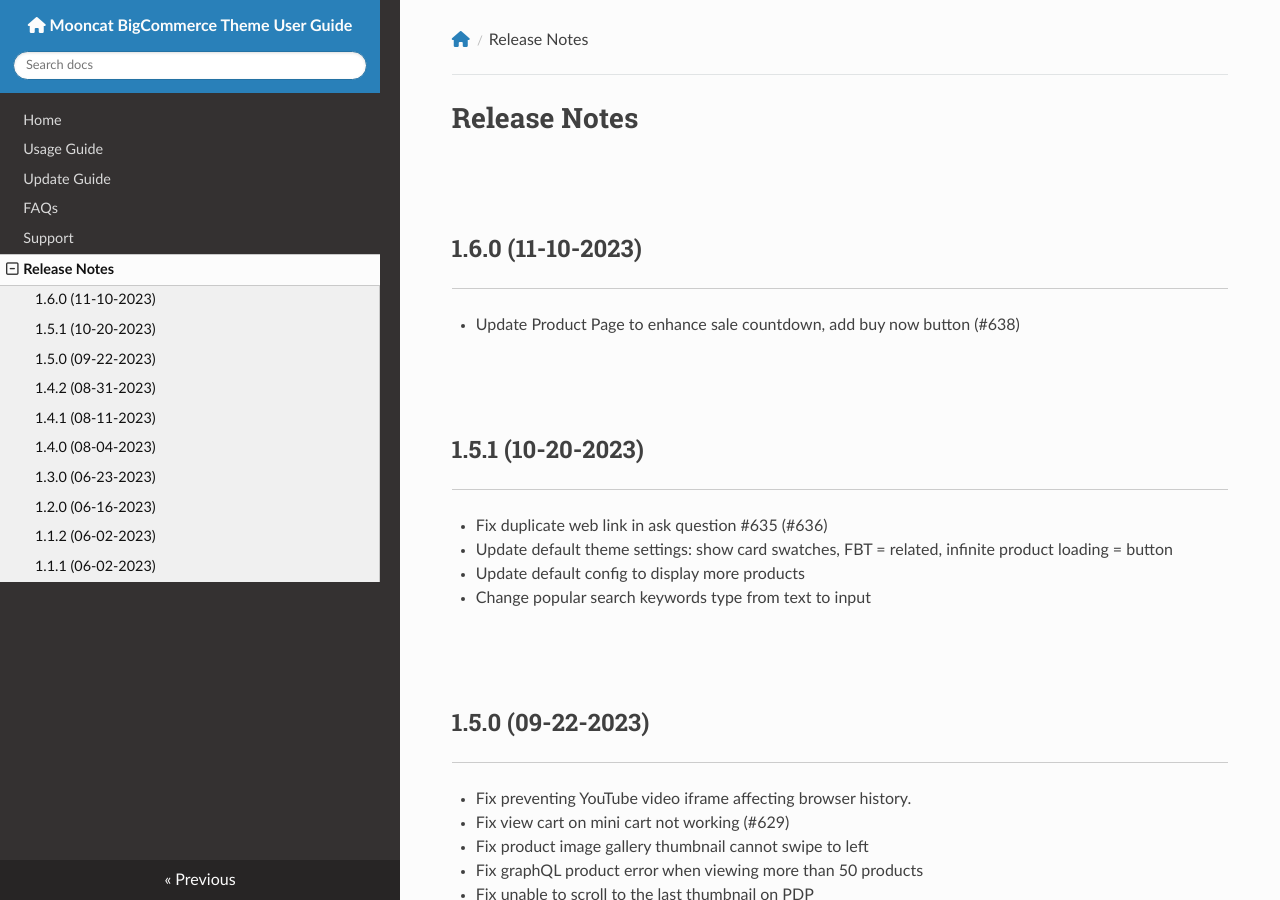
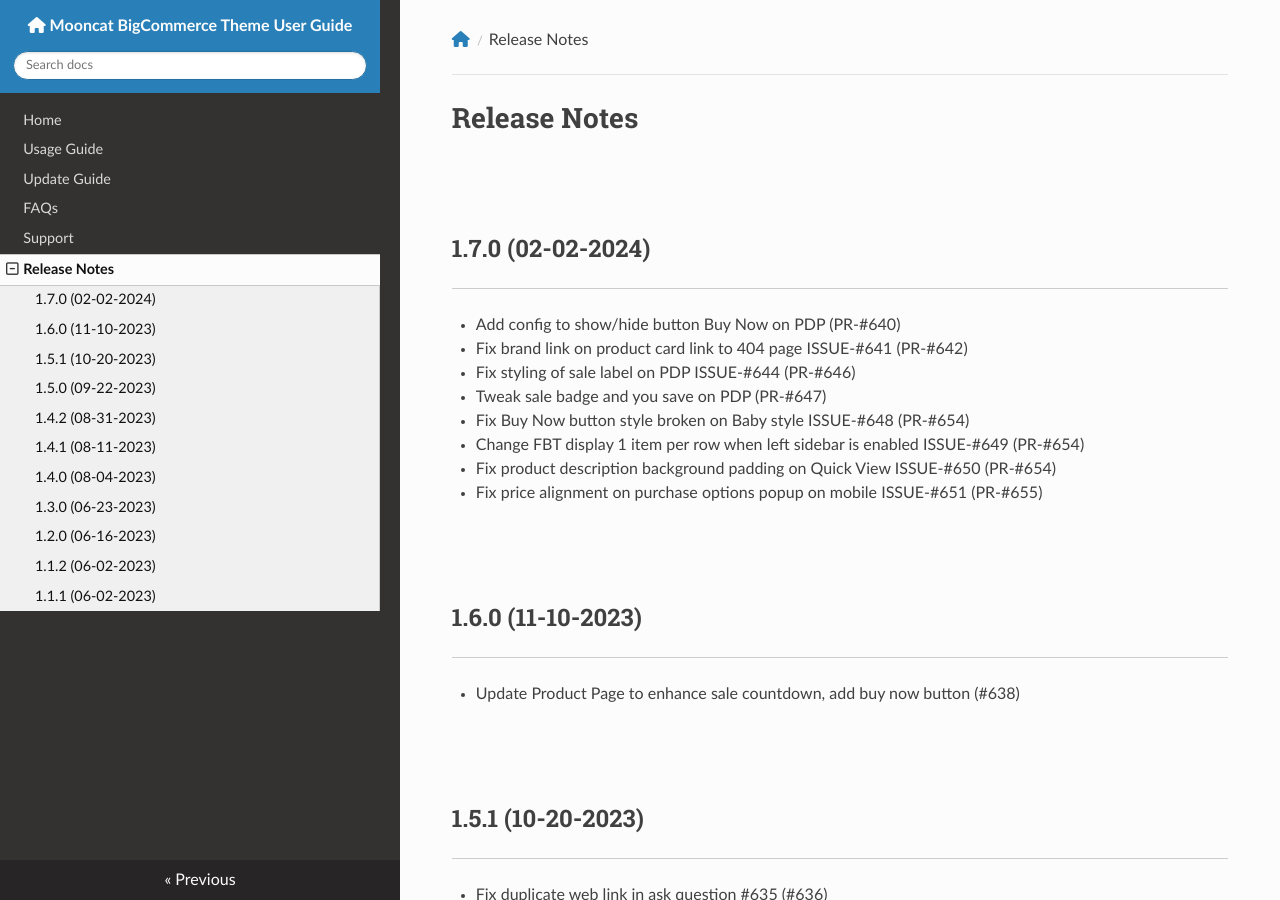
Before and after one commit to allcommerce/bc-mooncat-docs, an MkDocs documentation site: the page built from docs/changelog.md, in a window 1280 px wide and 900 px high. Built offline with MkDocs 1.6.1, drawn with Linux system fonts in a browser that asks for light colours; nearby versions of some CDN libraries.

Commit message:
Release 1.7.0

```diff
--- a/docs/changelog.md
+++ b/docs/changelog.md
@@ -1,4 +1,14 @@
 # Release Notes
+
+## 1.7.0 (02-02-2024)
+- Add config to show/hide button Buy Now on PDP (PR-#640)
+- Fix brand link on product card link to 404 page ISSUE-#641 (PR-#642)
+- Fix styling of sale label on PDP ISSUE-#644 (PR-#646)
+- Tweak sale badge and you save on PDP (PR-#647)
+- Fix Buy Now button style broken on Baby style ISSUE-#648 (PR-#654)
+- Change FBT display 1 item per row when left sidebar is enabled ISSUE-#649 (PR-#654)
+- Fix product description background padding on Quick View ISSUE-#650 (PR-#654)
+- Fix price alignment on purchase options popup on mobile ISSUE-#651 (PR-#655)
 
 ## 1.6.0 (11-10-2023)
 - Update Product Page to enhance sale countdown, add buy now button (#638)
```
